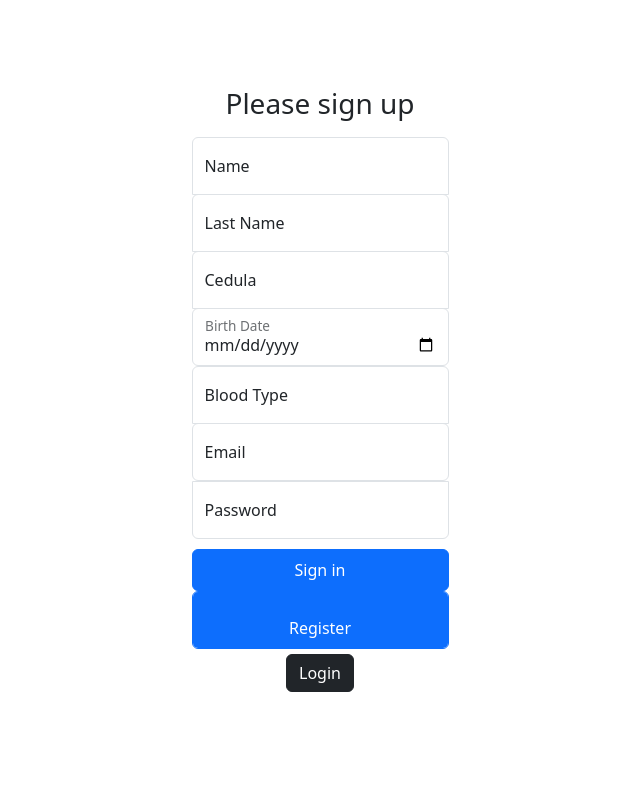
After one commit to RaulRinconX/flask-app-web, a Flask app: page /signup/ in a window 1280 px wide. The commit adds this page. Shown: the whole page, without its empty margins (320-960 px from the left). Run offline with Flask 3, Linux system fonts and the light colour scheme; some libraries are stand-ins or nearby versions.

Commit message:
grandes cambios

```diff
--- a/src/app.py
+++ b/src/app.py
@@ -1,40 +1,56 @@
-from flask import Flask, render_template, request
+from flask import Flask, render_template, request, flash
 from config import config
 from database import db
 import psycopg2.extras
+import re
 from werkzeug.security import generate_password_hash, check_password_hash
 #Routes
 from routes import historias
 
 app = Flask(__name__)
 
-#conn = db.get_db_connection()
+conn = db.get_db_connection()
 
 @app.route("/")
 def index():
      return render_template('index.html')
 
-@app.route("/signup/")
+@app.route("/signup/", methods=['GET', 'POST'])
 def show_signup_form():
-     return render_template("signup_form.html")
+
+     cursor = conn.cursor(cursor_factory=psycopg2.extras.DictCursor)
+
+     if request.method == 'POST' and 'name' in request.form and 'lastname' in request.form and 'cedula' in request.form and 'birthdate' in request.form and 'bloodtype' in request.form and 'email' in request.form and 'password' in request.form:
+          name = request.form['name']
+          lastname = request.form['lastname']
+          cedula = request.form['cedula']
+          birthdate = request.form['birthdate']
+          bloodtype = request.form['bloodtype']
+          email = request.form['email']
+          password = request.form['password']
+
+          hashed_password = generate_password_hash(password)
+
+          cursor.execute('SELECT * FROM paciente WHERE correo_electronico = %s', (email,) )
+          account = cursor.fetchone()
+          print(account)
+          if account:
+               flash("Account already exists! Please log in.")
+          elif not re.match(r'[^@]+@[^@]+\.[^@]+', email):
+               flash('Invalid email address')
+          elif not email or not password or not name or not lastname or not cedula or not birthdate or not bloodtype:
+               flash('Please fill out the form')
+          else:
+               cursor.execute("INSERT INTO paciente (nombre, apellido, correo_electronico, identificacion, fecha_nacimiento, grupo_sanguineo, activo, contraseña_hash, contraseña_salt, historia_medica) VALUES (%s,%s,%s,%s,%s,%s,%s,%s,%s,%s)", (name, lastname, email, cedula, birthdate, bloodtype, True, hashed_password, hashed_password, 1))
+               conn.commit()
+               flash('You have successfully registered')
+     elif request.method == 'POST':
+          flash('Please fill out the form')
+     return render_template("auth/signup.html")
 
 @app.route("/login", methods=['GET', 'POST'])
 def iniciar_sesion():
-     #cursor = conn.cursor(cursor_factory=psycopg2.extras.DictCursor)
-     if request.method == 'POST':
-          username = request.form['username']
-          password = request.form['password']
-          hashed_password = generate_password_hash(password)
-          #cursor.execute('SELECT * FROM users WHERE username = %s', (username,) )
-          #account = cursor.fetchone()
-          #if account:
-              # print("melo")
-          #else:
-               #cursor.execute("INSERT INTO users (username, password) VALUES (%s,%s)", (username, hashed_password))
-               #conn.commit()
-               #print("no tan melo")
-     else:
-          return render_template('auth/login.html')
+     return render_template('auth/login.html')
 
 @app.route("/health-check/")
 def health():
@@ -59,4 +75,4 @@ if __name__ == "__main__":
       #ErrorHandlers
       app.register_error_handler(404, page_not_found)
       app.register_error_handler(401, unauthorized)
-      app.run(host='0.0.0.0', port=8080)
+      app.run(host='0.0.0.0', port=8080, debug=True)
--- /dev/null
+++ b/src/static/css/signup.css
@@ -0,0 +1,28 @@
+html,
+body {
+  height: 100%;
+  display: grid;
+  place-items: center;
+}
+
+.form-signin {
+  max-width: 330px;
+  padding: 1rem;
+  margin: 0 auto;
+}
+
+.form-signin .form-floating:focus-within {
+  z-index: 2;
+}
+
+.form-signin input[type="text"] {
+  margin-bottom: -1px;
+  border-bottom-right-radius: 0;
+  border-bottom-left-radius: 0;
+}
+
+.form-signin input[type="password"] {
+  margin-bottom: 10px;
+  border-top-left-radius: 0;
+  border-top-right-radius: 0;
+}
--- a/src/templates/auth/login.html
+++ b/src/templates/auth/login.html
@@ -8,7 +8,7 @@
 
 {% block body %}
 <form class="form-signin" action="/login" method="POST">
-    <h1 class="h3 mb-3 fw-normal">Please sign in</h1>
+    <h1 class="h3 mb-3 fw-normal">Please login</h1>
     <div class="form-floating">
       <input type="text" class="form-control" id="username" placeholder="Username">
       <label for="username">Username</label>
--- /dev/null
+++ b/src/templates/auth/signup.html
@@ -0,0 +1,61 @@
+{% extends './base_template.html' %}
+
+{% block title %}SignUp{% endblock %}
+
+{% block customCSS %}
+<link rel="stylesheet" href="{{ url_for('static', filename='css/signup.css') }}">
+{% endblock %}
+
+{% block body %}
+<form class="form-signin" action="/signup/" method="POST">
+    <h1 class="h3 mb-3 fw-normal">Please sign up</h1>
+    <div class="form-floating">
+      <input type="text" class="form-control" name="name" id="name" placeholder="Name">
+      <label for="name">Name</label>
+    </div>
+    <div class="form-floating">
+      <input type="text" class="form-control" name="lastname" id="lastname" placeholder="Last name">
+      <label for="lastname">Last Name</label>
+    </div>
+    <div class="form-floating">
+      <input type="text" class="form-control" name="cedula" id="cedula" placeholder="Cedula">
+      <label for="cedula">Cedula</label>
+    </div>
+    <div class="form-floating">
+      <input type="date" class="form-control" name="birthdate" id="birthdate" placeholder="Birth date">
+      <label for="birthdate">Birth Date</label>
+    </div>
+    <div class="form-floating">
+      <input type="text" class="form-control" name="bloodtype" id="bloodtype" placeholder="Blood type">
+      <label for="bloodtype">Blood Type</label>
+    </div>
+    <div class="form-floating">
+      <input type="email" class="form-control" name="email" id="email" placeholder="Email">
+      <label for="email">Email</label>
+    </div>
+    <div class="form-floating">
+      <input type="password" class="form-control" name="password" id="password" placeholder="Password">
+      <label for="password">Password</label>
+    </div>
+    <button class="btn btn-primary w-100 py-2" type="submit">Sign in</button>
+
+    <div class="form-floating">
+      {% with messages = get_flashed_messages()  %}
+        {% if messages %}
+        {% for message in messages %}
+        <div class="alert alert-success alert-dismissible fade show" role="alert">
+          {{ message }}
+          <button type="button" class="close" data-dismiss="alert" aria-label="Close">
+            <span aria-hidden="true">×</span>
+          </button>
+        </div>
+        {% endfor %}
+        {% endif %}
+        {% endwith %}
+       <input type="submit" value="Register" class="form-control btn btn-primary " name="">
+       <p style="padding:5px;">
+       <a href="{{ url_for('login') }}" class="btn btn-dark ">Login</a></p>
+
+      </div>
+  </form>
+{% endblock %}
```
